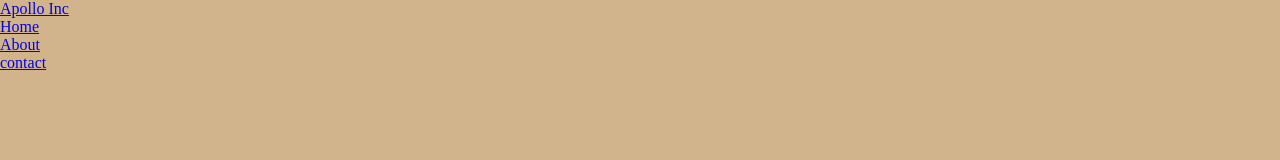
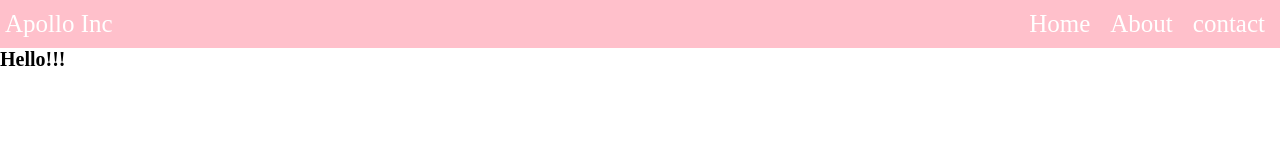
Before and after one commit to WhatAsherThinks/11-8-17exercise, a plain HTML site: page index.html in a window 1280 px wide. Drawn offline with Linux system fonts and the light colour scheme.

Commit message:
create bsic nav styles

```diff
--- a/css/style.css
+++ b/css/style.css
@@ -4,5 +4,27 @@
   padding: 0;
 }
 html{
-  background: tan;
+  font-size: 10px;
 }
+
+ .main-nav{
+   display: flex;
+   justify-content: space-between;
+   background: pink;
+   padding: 1rem 0.5rem;
+ }
+
+.main-nav-list{
+  display: flex;
+  list-style: none;
+}
+
+.main-nav a{
+  text-decoration: none;
+  color: white;
+  font-size: 2.5rem;
+}
+
+.main-nav-list li{
+  margin: 0 10px;
+}
--- a/index.html
+++ b/index.html
@@ -11,15 +11,13 @@
   <nav class="main-nav">
     <a href="index.html" class="main-nav-brand"> Apollo Inc</a>
     <ul class="main-nav-list">
-      <li>
-        <a href="home.html">Home</a></li>
-      <li>
-        <a href="about.html">About</a>
+      <li><a href="home.html">Home</a></li>
+      <li><a href="about.html">About</a>
       </li>
-      <li>
-        <a href="contact.html">contact</a>
+      <li><a href="contact.html">contact</a>
       </li>
     </ul>
   </nav>
+  <h1>Hello!!!</h1>
 </body>
 </html>
```
